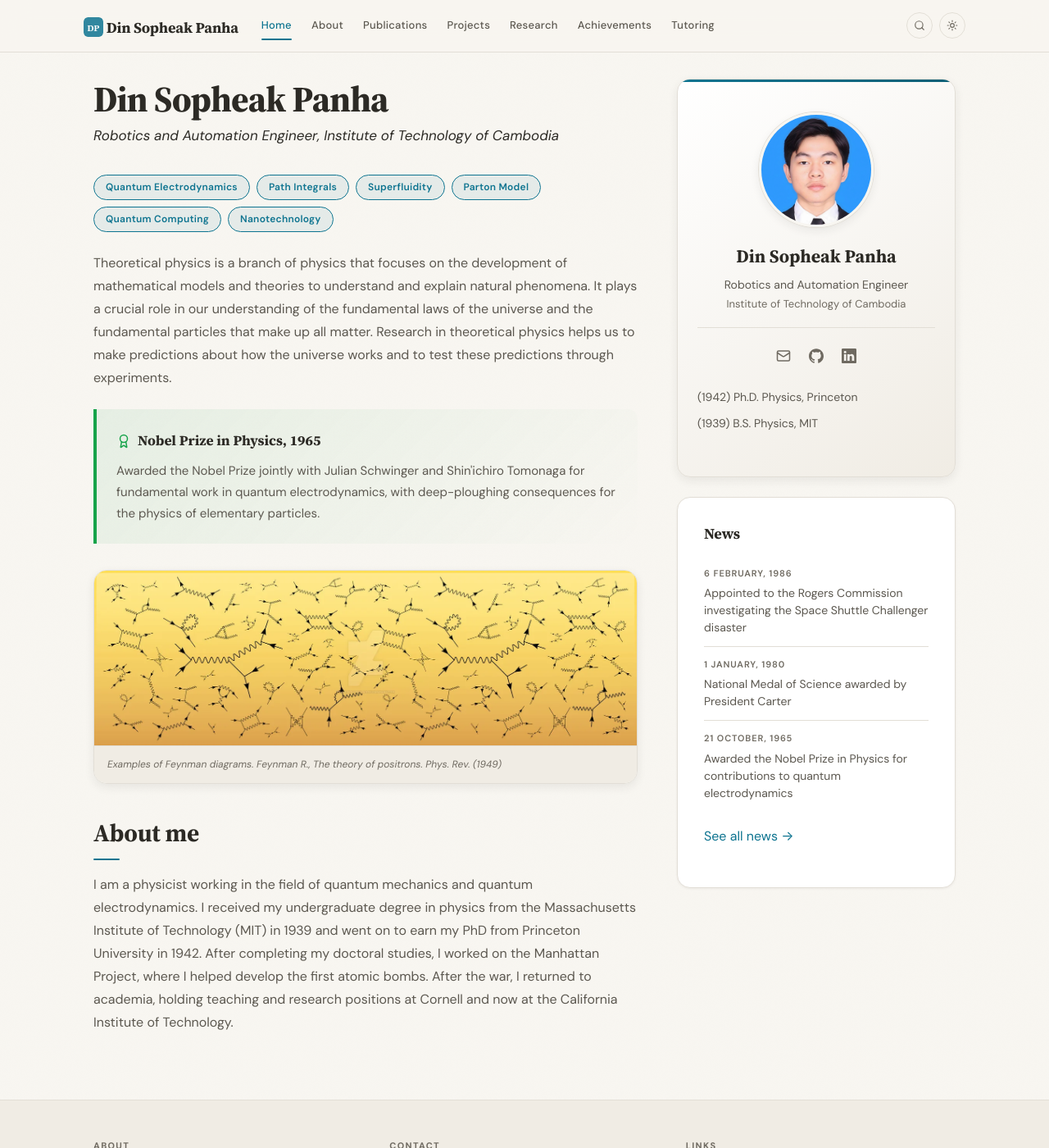
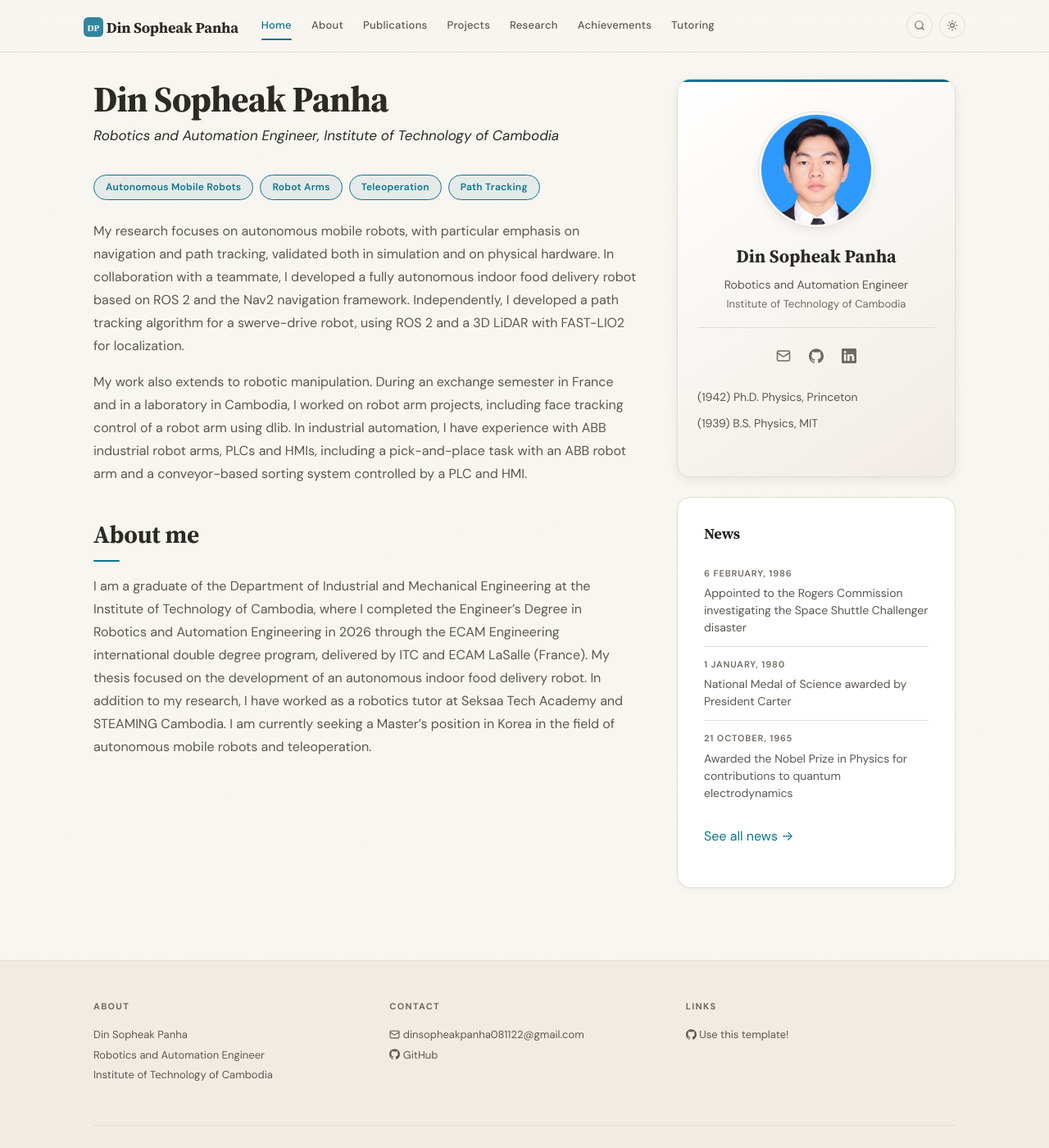
Before and after one commit to din-sopheak-panha/din-sopheak-panha.github.io, a Jekyll site: the page built from _pages/home.md, in a window 1280 px wide and 1400 px high. Shown: the whole window at 82% size. Built offline with Jekyll 4.4.1, drawn with Linux system fonts in a browser that asks for light colours.

Commit message:
Update home.md

```diff
--- a/_pages/home.md
+++ b/_pages/home.md
@@ -8,27 +8,15 @@ permalink: /
 <p class="home-hero-sub">{{ site.title }}, {{ site.institution }}</p>
 
 <div class="chip-container" markdown="0">
-<a href="{{ '/research' | relative_url }}" class="chip">Quantum Electrodynamics</a>
-<a href="{{ '/research' | relative_url }}" class="chip">Path Integrals</a>
-<a href="{{ '/research' | relative_url }}" class="chip">Superfluidity</a>
-<a href="{{ '/research' | relative_url }}" class="chip">Parton Model</a>
-<a href="{{ '/research' | relative_url }}" class="chip">Quantum Computing</a>
-<a href="{{ '/research' | relative_url }}" class="chip">Nanotechnology</a>
+<a href="{{ '/research' | relative_url }}" class="chip">Autonomous Mobile Robots</a>
+<a href="{{ '/research' | relative_url }}" class="chip">Robot Arms</a>
+<a href="{{ '/research' | relative_url }}" class="chip">Teleoperation</a>
+<a href="{{ '/research' | relative_url }}" class="chip">Path Tracking</a>
 </div>
 
-Theoretical physics is a branch of physics that focuses on the development of mathematical models and theories to understand and explain natural phenomena.
-It plays a crucial role in our understanding of the fundamental laws of the universe and the fundamental particles that make up all matter.
-Research in theoretical physics helps us to make predictions about how the universe works and to test these predictions through experiments.
+My research focuses on autonomous mobile robots, with particular emphasis on navigation and path tracking, validated both in simulation and on physical hardware. In collaboration with a teammate, I developed a fully autonomous indoor food delivery robot based on ROS 2 and the Nav2 navigation framework. Independently, I developed a path tracking algorithm for a swerve-drive robot, using ROS 2 and a 3D LiDAR with FAST-LIO2 for localization.
 
-<div class="callout callout-success" markdown="0">
-<div class="callout-title">{% include icon.html name="award" class="callout-icon" %} Nobel Prize in Physics, 1965</div>
-<p>Awarded the Nobel Prize jointly with Julian Schwinger and Shin'ichiro Tomonaga for fundamental work in quantum electrodynamics, with deep-ploughing consequences for the physics of elementary particles.</p>
-</div>
-
-<div class="banner-frame" markdown="0">
-<img src="{{ '/images/banner.webp' | relative_url }}" alt="Feynman diagrams" width="1400" height="449" loading="lazy">
-<div class="banner-caption">Examples of Feynman diagrams. Feynman R., <em>The theory of positrons. Phys. Rev.</em> (1949)</div>
-</div>
+My work also extends to robotic manipulation. During an exchange semester in France and in a laboratory in Cambodia, I worked on robot arm projects, including face tracking control of a robot arm using dlib. In industrial automation, I have experience with ABB industrial robot arms, PLCs and HMIs, including a pick-and-place task with an ABB robot arm and a conveyor-based sorting system controlled by a PLC and HMI.
 
 {% capture selected %}{% bibliography --query @*[selected=true] %}{% endcapture %}
 {% if selected contains "pub-entry" %}
@@ -42,7 +30,4 @@ Research in theoretical physics helps us to make predictions about how the unive
 
 ## About me
 
-I am a physicist working in the field of quantum mechanics and quantum electrodynamics.
-I received my undergraduate degree in physics from the Massachusetts Institute of Technology (MIT) in 1939 and went on to earn my PhD from Princeton University in 1942.
-After completing my doctoral studies, I worked on the Manhattan Project, where I helped develop the first atomic bombs.
-After the war, I returned to academia, holding teaching and research positions at Cornell and now at the California Institute of Technology.
+I am a graduate of the Department of Industrial and Mechanical Engineering at the Institute of Technology of Cambodia, where I completed the Engineer's Degree in Robotics and Automation Engineering in 2026 through the ECAM Engineering international double degree program, delivered by ITC and ECAM LaSalle (France). My thesis focused on the development of an autonomous indoor food delivery robot. In addition to my research, I have worked as a robotics tutor at Seksaa Tech Academy and STEAMING Cambodia. I am currently seeking a Master's position in Korea in the field of autonomous mobile robots and teleoperation.
```
